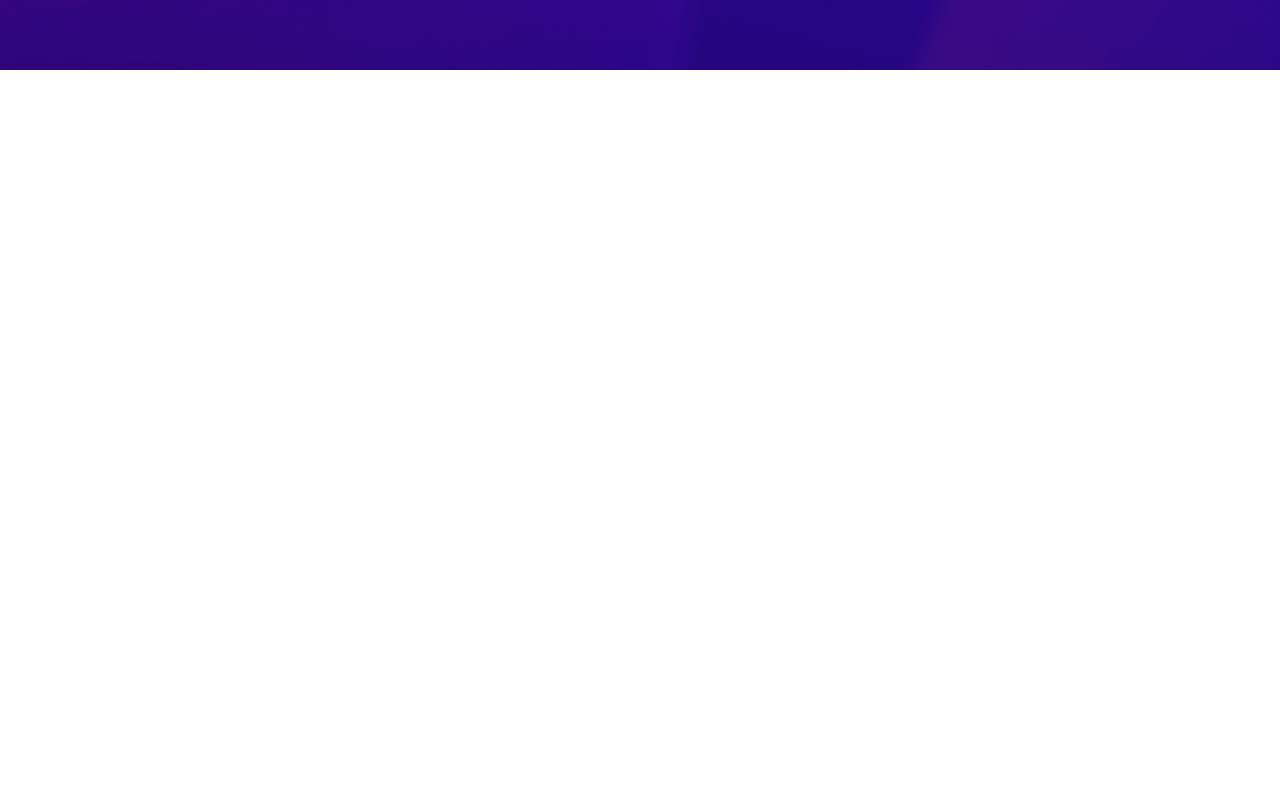
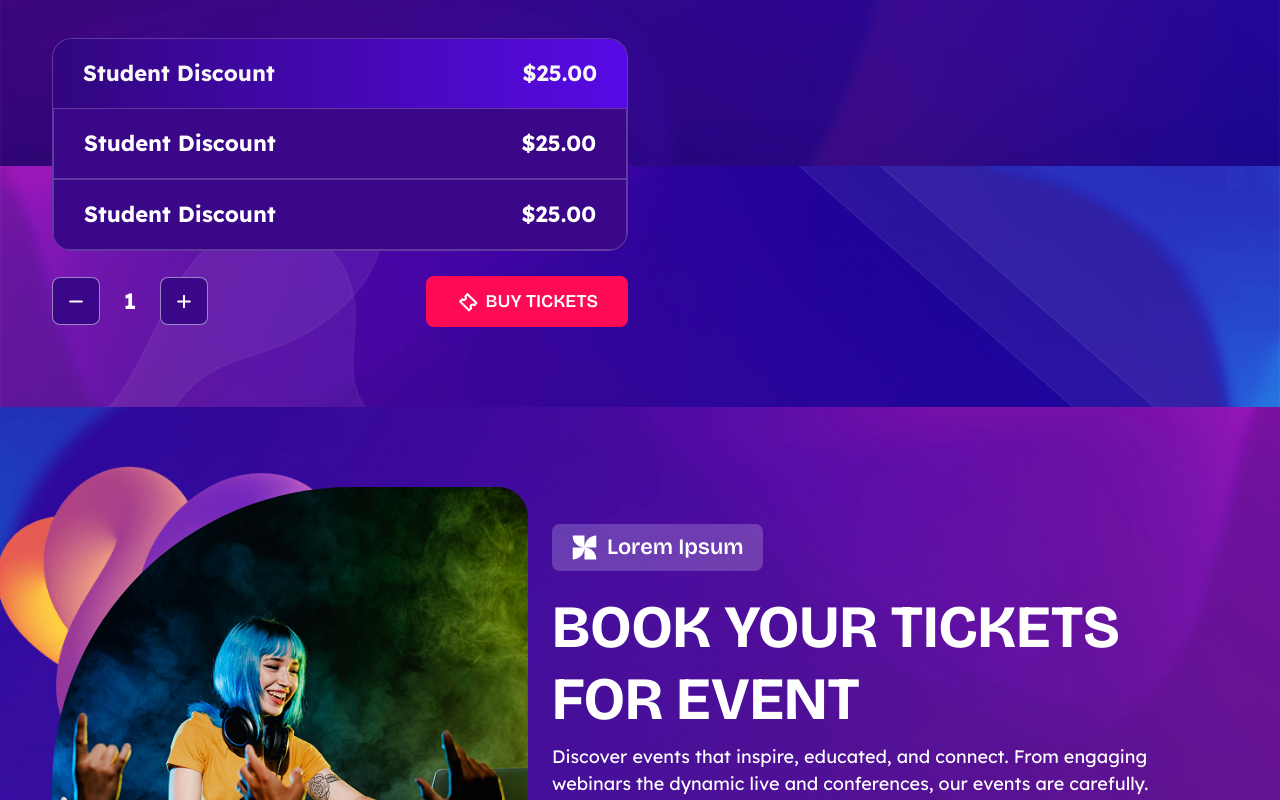
Before and after one commit to its-mehtab/Eventify, a React (Vite) app: page / in a window 1280 px wide. Shown: the part 2860-3660 px from the top of the page. Before the commit the page ends 2930 px from the top, so only its background shows below. Built offline with nearby package versions, Linux system fonts and the light colour scheme.

Commit message:
work on events, sport shows and stand up show section

```diff
--- a/src/assets/assets.js
+++ b/src/assets/assets.js
@@ -4,11 +4,11 @@ import favicon from "./favicon.png";
 import about_bg from "./about-bg.jpg";
 import about_img from "./about-img.jpg";
 import concert_box from "./concert-box.png";
-import concert_box1 from "./concert-box.svg";
 import concert_1 from "./concert-1.jpg";
 import concert_2 from "./concert-2.jpg";
 import concert_3 from "./concert-3.jpg";
 import concert_4 from "./concert-4.jpg";
+import stand_up_bg from "./stand-up-bg.jpg";
 
 export const assets = {
   logo,
@@ -17,9 +17,9 @@ export const assets = {
   about_bg,
   about_img,
   concert_box,
-  concert_box1,
   concert_1,
   concert_2,
   concert_3,
   concert_4,
+  stand_up_bg,
 };
--- a/src/index.css
+++ b/src/index.css
@@ -17,12 +17,30 @@ h6 {
   font-family: "Bricolage Grotesque", sans-serif;
 }
 
+ul {
+  list-style: none;
+  padding: 0;
+  margin: 0;
+}
+
 a {
   text-decoration: none;
 }
 
 p {
   padding: 0;
+  margin: 0;
+}
+
+input::-webkit-outer-spin-button,
+input::-webkit-inner-spin-button {
+  -webkit-appearance: none;
+  margin: 0;
+}
+
+input::-webkit-outer-spin-button,
+input::-webkit-inner-spin-button {
+  -webkit-appearance: none;
   margin: 0;
 }
 
--- a/src/pages/home/Home.jsx
+++ b/src/pages/home/Home.jsx
@@ -140,6 +140,176 @@ function Home() {
               </div>
             </div>
           </div>
+          <div className="row mt-5">
+            <div className="col-md-6">
+              <form>
+                <ul className="sports-shows">
+                  <li>
+                    <label htmlFor="sport_show1">
+                      <input
+                        defaultChecked
+                        className="d-none"
+                        type="radio"
+                        name="sports-show"
+                        id="sport_show1"
+                        value=""
+                      />
+                      <div className="option-label">
+                        <span>Student Discount</span>
+                        <span>$25.00</span>
+                      </div>
+                    </label>
+                  </li>
+                  <li>
+                    <label htmlFor="sport_show2">
+                      <input
+                        className="d-none"
+                        type="radio"
+                        name="sports-show"
+                        id="sport_show2"
+                        value=""
+                      />
+                      <div className="option-label">
+                        <span>Student Discount</span>
+                        <span>$25.00</span>
+                      </div>
+                    </label>
+                  </li>
+                  <li>
+                    <label htmlFor="sport_show3">
+                      <input
+                        className="d-none"
+                        type="radio"
+                        name="sports-show"
+                        id="sport_show3"
+                        value=""
+                      />
+                      <div className="option-label">
+                        <span>Student Discount</span>
+                        <span>$25.00</span>
+                      </div>
+                    </label>
+                  </li>
+                </ul>
+                <div className="qty-sports-show">
+                  <div className="qty-wrap">
+                    <span>
+                      <svg
+                        width="20"
+                        height="21"
+                        viewBox="0 0 20 21"
+                        fill="none"
+                        xmlns="http://www.w3.org/2000/svg"
+                      >
+                        <path
+                          d="M4.16675 10.5H15.8334"
+                          stroke="white"
+                          strokeWidth="2"
+                          strokeLinecap="round"
+                          strokeLinejoin="round"
+                        />
+                      </svg>
+                    </span>
+                    <input type="number" value={1} readOnly />
+                    <span>
+                      <svg
+                        width="20"
+                        height="21"
+                        viewBox="0 0 20 21"
+                        fill="none"
+                        xmlns="http://www.w3.org/2000/svg"
+                      >
+                        <path
+                          d="M10.0001 4.66666V16.3333M4.16675 10.5H15.8334"
+                          stroke="white"
+                          strokeWidth="2"
+                          strokeLinecap="round"
+                          strokeLinejoin="round"
+                        />
+                      </svg>
+                    </span>
+                  </div>
+                  <Button>
+                    <svg
+                      className="me-1"
+                      width="25"
+                      height="25"
+                      viewBox="0 0 25 25"
+                      fill="none"
+                      xmlns="http://www.w3.org/2000/svg"
+                    >
+                      <g clipPath="url(#clip0_72_135)">
+                        <mask
+                          id="mask0_72_135"
+                          style={{ maskType: "luminance" }}
+                          maskUnits="userSpaceOnUse"
+                          x="0"
+                          y="0"
+                          width="25"
+                          height="25"
+                        >
+                          <path d="M25 0H0V25H25V0Z" fill="white" />
+                        </mask>
+                        <g mask="url(#mask0_72_135)">
+                          <path
+                            fillRule="evenodd"
+                            clipRule="evenodd"
+                            d="M8.58643 7.11145C8.18018 6.70519 8.18018 6.04582 8.58643 5.63853L10.7948 3.43019C11.2021 3.0229 11.8625 3.0229 12.2687 3.43019L21.1073 12.2677C21.5135 12.6739 21.5135 13.3344 21.1073 13.7406L18.8989 15.95C18.4916 16.3562 17.8312 16.3562 17.425 15.95C17.0187 15.5437 16.3583 15.5437 15.9521 15.95C15.5458 16.3573 15.5458 17.0177 15.9521 17.4229C16.3583 17.8292 16.3583 18.4885 15.9521 18.8958L13.7416 21.1073C13.3354 21.5135 12.675 21.5146 12.2687 21.1073L3.43018 12.2677C3.02393 11.8614 3.02393 11.2021 3.43018 10.7948L5.64059 8.5854C6.04684 8.17915 6.70726 8.17915 7.11351 8.5854C7.51976 8.99165 8.18018 8.99165 8.58643 8.5854C8.99268 8.17915 8.99268 7.51874 8.58643 7.11145ZM10.6698 6.50103C11.225 7.66249 11.0218 9.09686 10.0593 10.0594C9.09684 11.0198 7.66351 11.2229 6.50309 10.6698L5.63955 11.5323L13.0041 18.8969L13.8677 18.0344C13.3135 16.8739 13.5166 15.4406 14.4781 14.4771C15.4396 13.5156 16.8739 13.3114 18.0354 13.8667L18.8979 13.0042L11.5323 5.63957L10.6698 6.50103Z"
+                            fill="white"
+                          />
+                        </g>
+                      </g>
+                      <defs>
+                        <clipPath id="clip0_72_135">
+                          <rect width="25" height="25" fill="white" />
+                        </clipPath>
+                      </defs>
+                    </svg>
+                    buy tickets
+                  </Button>
+                </div>
+              </form>
+            </div>
+          </div>
+        </div>
+      </section>
+      <section className="about-sec sp-tb">
+        <div className="container">
+          <div className="row align-items-center">
+            <div className="col-md-5">
+              <div className="about-item">
+                <img src={assets.about_img} alt="" />
+              </div>
+            </div>
+            <div className="col-md-7">
+              <div className="about-item">
+                <div className="common-head">
+                  <span className="inner-head">lorem ipsum</span>
+                  <h1>BOOK YOUR TICKETS FOR event</h1>
+                </div>
+                <p className="mb-4">
+                  Discover events that inspire, educated, and connect. From
+                  engaging webinars the dynamic live and conferences, our events
+                  are carefully. Discover events that inspire, educated, and
+                  connect. From engaging webinars the dynamic live and
+                  conferences, our events are carefully.
+                </p>
+                <Button>Grab Your Ticket</Button>
+              </div>
+            </div>
+          </div>
+        </div>
+      </section>
+      <section className="stand-up-sec sp-tb">
+        <div className="container">
+          <div className="common-head text-center">
+            <span className="inner-head">Experience Magic</span>
+            <h1>Unforgettable Nights With Music Legends</h1>
+            <p>
+              Join us for incredible live performances that bring energy,
+              emotion, and unforgettable moments to every audience member.
+            </p>
+          </div>
         </div>
       </section>
     </>
--- a/src/pages/home/home.css
+++ b/src/pages/home/home.css
@@ -70,6 +70,86 @@
 
 .events-sec {
   background-image: url(/src/assets/events-bg.jpg);
+  background-size: 100%;
+  background-position: center;
+  background-repeat: no-repeat;
+  background-attachment: fixed;
+}
+
+.sports-shows {
+  background-color: #390788;
+  border-radius: 20px;
+  overflow: hidden;
+  border: 1px solid rgba(255, 255, 255, 0.2);
+}
+
+.sports-shows li label {
+  width: 100%;
+  margin-right: 7px;
+  color: #fff;
+}
+
+.sports-shows label input {
+  position: absolute;
+  top: -20px;
+}
+
+.sports-shows input:checked + .option-label {
+  background: linear-gradient(90deg, #31067f 0%, #580ae5 100%);
+  color: #f7f7f7;
+}
+
+.sports-shows .option-label {
+  display: flex;
+  justify-content: space-between;
+  padding: 18px 30px;
+  font-size: 22px;
+  font-weight: 700;
+  cursor: pointer;
+}
+
+.sports-shows li + li .option-label {
+  border: 1px solid rgba(255, 255, 255, 0.2);
+}
+
+.qty-wrap {
+  display: flex;
+  align-items: center;
+  gap: 10px;
+}
+
+.qty-sports-show {
+  display: flex;
+  align-items: center;
+  justify-content: space-between;
+  margin-top: 25px;
+}
+
+.qty-wrap span {
+  border-radius: 8px;
+  border: 1px solid rgba(255, 255, 255, 0.5);
+  cursor: pointer;
+  width: 48px;
+  height: 48px;
+  display: flex;
+  align-items: center;
+  justify-content: center;
+  background-color: #390788;
+}
+
+.qty-wrap input {
+  background-color: transparent;
+  width: 40px;
+  text-align: center;
+  color: #fff;
+  outline: none;
+  border: 0;
+  font-size: 22px;
+  font-weight: 700;
+}
+
+.stand-up-sec {
+  background-image: url(/src/assets/stand-up-bg.jpg);
   background-size: cover;
   background-position: center;
   background-repeat: no-repeat;
```
Also changed, not shown: src/components/event-card/EventCard.jsx (+15 -15 lines), src/assets/concert-box.svg (deleted), src/assets/stand-up-bg.jpg (added).
